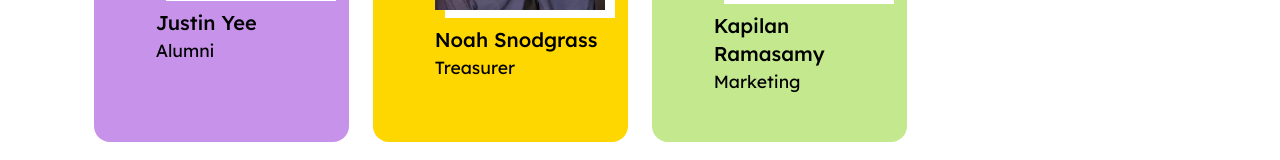
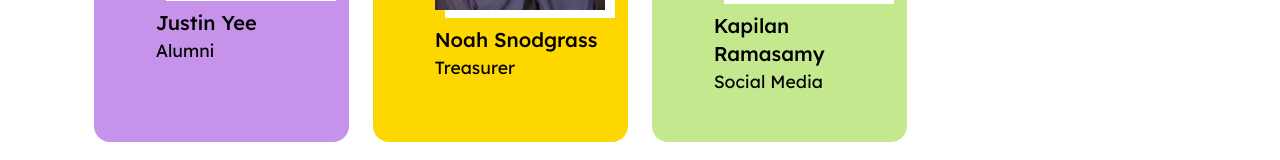
Before and after one commit to acm-ucr/acm-hydra, a Next.js app: page /board in a window 1280 px wide. Shown: the part 1128-1288 px from the top of the page. Built offline with nearby package versions, Linux system fonts and the light colour scheme; no server answers.

Commit message:
Kapilan Fix

```diff
--- a/components/data/Board.js
+++ b/components/data/Board.js
@@ -92,7 +92,7 @@ const Board = [
 	{
 		name: "Kapilan Ramasamy",
 		// pronoun: "she/her",
-		position: "Marketing",
+		position: "Social Media",
 		image: "kapilan.webp",
 		// email: "akim291@ucr.edu",
 		linkedin: "https://www.linkedin.com/in/kapilan-r-751605201/",
```
